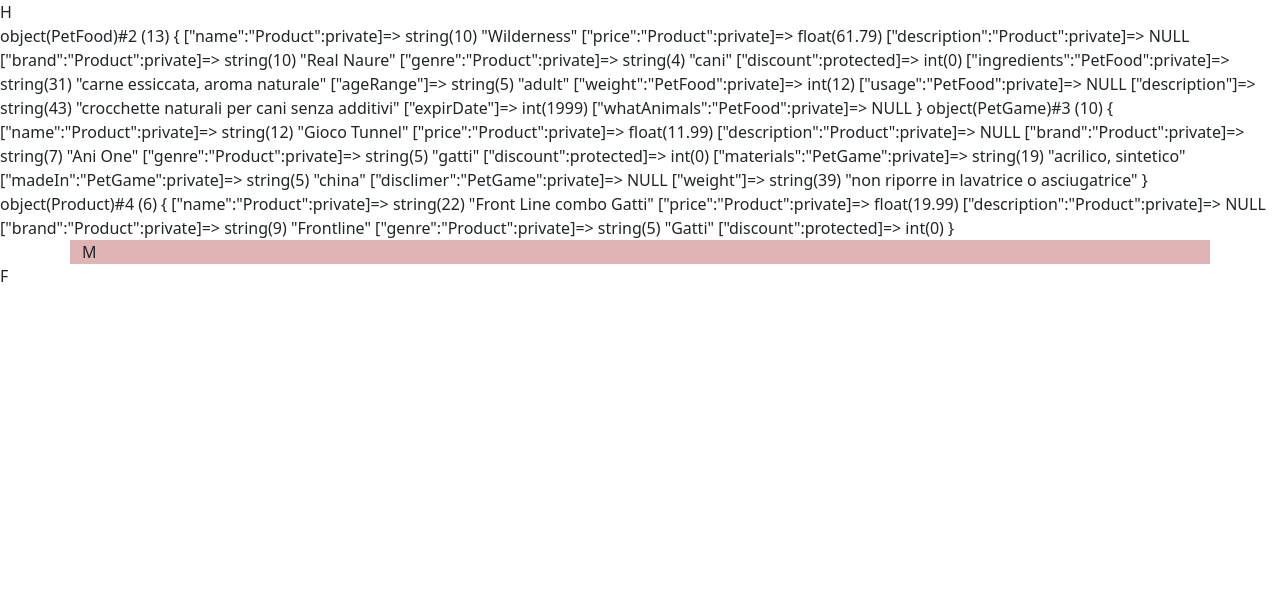
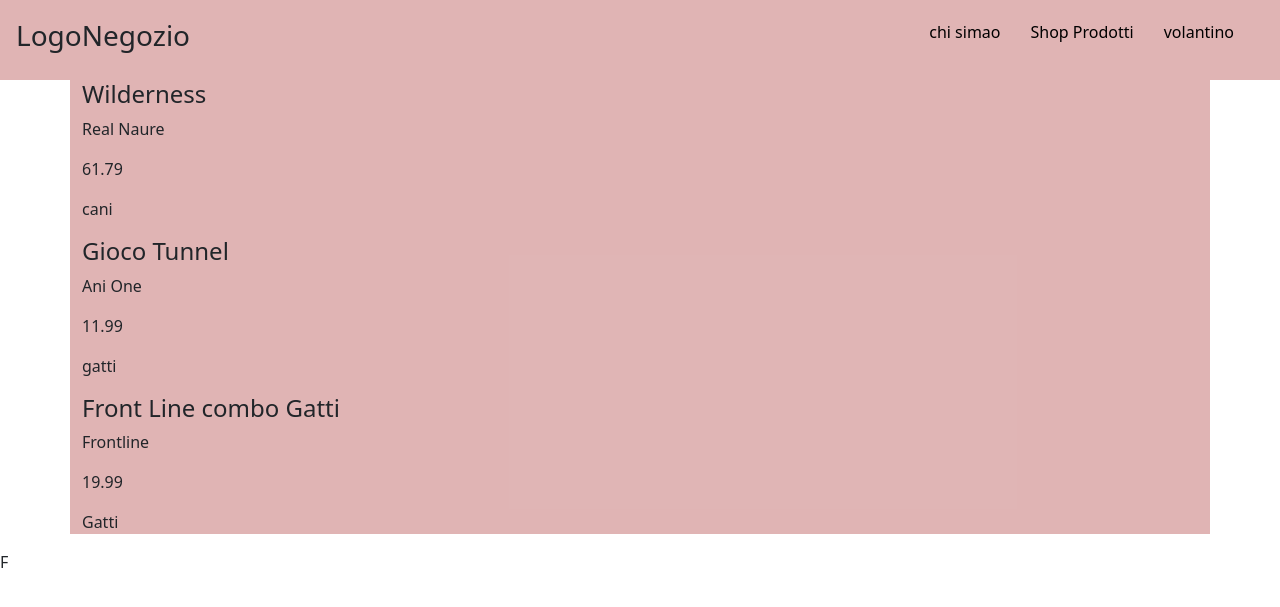
Before and after one commit to Silvia-Du/php-oop-2, a PHP site: page / in a window 1280 px wide. Shown: the top 607 px of the page. Run offline with PHP 8.4, Linux system fonts and the light colour scheme.

Commit message:
Prima stampa in pagina dei prodotti: provvisorio;

```diff
--- a/class/users/User.php
+++ b/class/users/User.php
@@ -110,20 +110,4 @@ class User{
 
 }
 
-
-$date1=date_create("2013-03-15");
-$date2=date_create("2022-06-20");
-$diff=date_diff($date1,$date2);
-// echo $diff->format("%R%a");
-
-$differenza = (int) $diff->format("%R%a");
-// echo (int) $diff->format("%R%a");
-// echo intval($diff->format("%R%a"));
-
-echo $differenza;
-if($differenza > 0){
-  echo 'numero';
-}else{
-  echo 'stringa';
-}
 ?>
--- a/css/style.css
+++ b/css/style.css
@@ -1,3 +1,17 @@
 .debug{
   background-color: rgba(165, 42, 42, 0.349);
 }
+
+header{
+  height: 80px;
+}
+
+header ul li{
+  list-style: none;
+  margin-right: 30px;
+}
+
+header ul li a{
+  text-decoration: none;
+  color: black;
+}
--- a/data/db-shop.php
+++ b/data/db-shop.php
@@ -1,15 +1,17 @@
 <?php
 
+$products =[];
 
 $wilderness = new PetFood('Wilderness', 61.79, 'Real Naure', 'cani', 'carne essiccata, aroma naturale', 'adult', 12 , 'crocchette naturali per cani senza additivi', 2022-12-11 );
 $tunnel = new PetGame('Gioco Tunnel', 11.99, 'Ani One', 'gatti', 'acrilico, sintetico', 'china', 'non riporre in lavatrice o asciugatrice');
 $frontline = new Product('Front Line combo Gatti', 19.99, 'Frontline', 'Gatti');
 
-var_dump($wilderness);
-var_dump($tunnel);
-var_dump($frontline);
+$ugo = new User('Ugo', 'Deughi', 'ugodeughi@gmail.com');
+$silvana = new User('Silvana', 'Desilvani', 'silvanade@hotmail.com');
 
-
+$products [] = $wilderness;
+$products [] = $tunnel;
+$products [] = $frontline;
 
 
 
--- a/index.php
+++ b/index.php
@@ -18,13 +18,27 @@ require_once __DIR__ .'/partial/header.php';
 require_once __DIR__. '/class/products/PetBed.php';
 require_once __DIR__. '/class/products/PetFood.php';
 require_once __DIR__. '/class/products/PetGame.php';
+require_once __DIR__. '/class/users/User.php';
 
 require_once __DIR__. '/data/db-shop.php';
 
 ?>
 
 <main>
-  <div class="container debug">M</div>
+  <div class="container debug">
+    <?php foreach($products as $product): ?>
+
+      <div class="product">
+        <h4><?php echo $product->getName() ?></h4>
+        <p><?php echo $product->getBrand() ?></p>
+        <p><?php echo $product->getPrice() ?></p>
+        <p><?php echo $product->getGenre() ?></p>
+      </div>
+
+    <?php endforeach; ?>
+
+
+  </div>
 </main>
 
 <?php
--- a/partial/header.php
+++ b/partial/header.php
@@ -1 +1,12 @@
-<header>H</header>
+
+<header class="debug d-flex justify-content-between align-items-center px-3">
+
+  <h3>LogoNegozio</h3>
+
+  <ul class="d-flex">
+    <li><a href="#">chi simao</a></li>
+    <li><a href="#">Shop Prodotti</a></li>
+    <li><a href="#">volantino</a></li>
+  </ul>
+
+</header>
```
